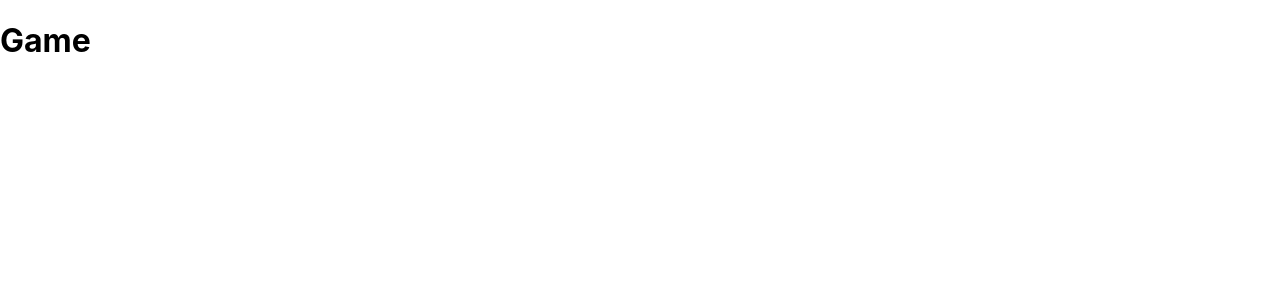
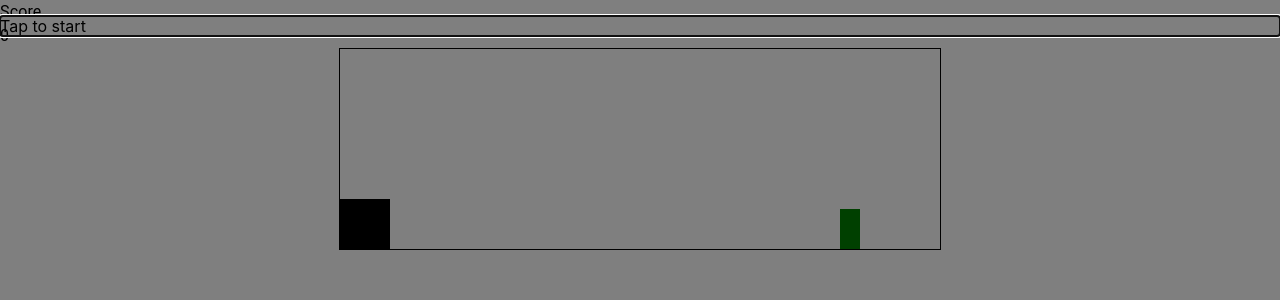
Before and after one commit to liswang24/kioski, a React (Create React App) app: page /Game in a window 1280 px wide. Shown: the top 300 px of the page. Built offline with nearby package versions, Linux system fonts and the light colour scheme.

Commit message:
Implement game functionality

```diff
--- a/src/Components/ConfirmModal.jsx
+++ b/src/Components/ConfirmModal.jsx
@@ -1,24 +1,20 @@
 import * as React from 'react';
 import { Box, Button, Modal } from "@mui/material";
-import { useNavigate } from "react-router-dom";
 
 function ConfirmModal(props) {
-  let navigate = useNavigate();
-  const routeToHome = () => {
-    let path = `/`;
-    navigate(path);
-  }
 
     return (
       <Modal
         open={props.open}
-        onClose={props.handleClose}
+        // onClose={props.handleClose}
         >
         <Box>
+          {/* TODO: Pass in custom messages */}
           {/* TODO: ADD X button */}
           {/* <Button endIcon={CloseRoundedIcon} onClick={props.handleClose}>why</Button> */}
           <p>Are you sure? Returning will remove any discounts your have aquired.</p>
-          <Button onClick={routeToHome}>Yes, abandon discount.</Button>
+          <Button onClick={props.handleClose}>Cancel</Button>
+          <Button onClick={props.confirmAction}>Yes, abandon discount.</Button>
         </Box>
       </Modal>
     );
--- a/src/Routes/Game.jsx
+++ b/src/Routes/Game.jsx
@@ -1,9 +1,115 @@
+import { Box, Button, Modal, Typography } from '@mui/material';
 import * as React from 'react';
+import { useNavigate } from 'react-router-dom';
+import ConfirmModal from '../Components/ConfirmModal';
+import '../Styles/game.css';
+
+// Adapted from "https://github.com/mdbootstrap/knowledge-base/tree/main/JS/games/dino-game"
 
 function Game() {
+  let navigate = useNavigate();
+
+  const routeToPath = (path) => {
+    navigate(path);
+  }
+
+  const routeToDiscountedProducts = () => {
+    navigate('../Products', {state:{discount:getDiscount(score)}})
+  }
+
+  const [jump, setJump] = React.useState(false);
+  const [gameOver, setGameOver] = React.useState(false);
+  const [score, setScore] = React.useState(0);
+  const [startGame, setStartGame] = React.useState(false);
+  const [confirmReset, setConfirmReset] = React.useState(false);
+  const [confirmHome, setConfirmHome] = React.useState(false);
+
+  const handleTap = event => {
+    if (!jump) {
+      setJump(true);
+      setTimeout(function() {
+        setJump(false);
+      }, 300);
+    }
+  }
+
+  const handleStart = () => setStartGame(true);
+  const handleOpenConfirmReset = () => setConfirmReset(true);
+  const handleCancelReset = () => setConfirmReset(false);
+  const handleOpenConfirmHome = () => setConfirmHome(true);
+  const handleCancelHome = () => setConfirmHome(false);
+
+  const resetGame = () => {
+    window.location.reload();
+  }
+
+  React.useEffect(() => {
+    const isAlive = setInterval(() => {
+      let dinoTop = parseInt(window.getComputedStyle(document.getElementById("dino")).getPropertyValue("top"));
+      let cactusLeft = parseInt(window.getComputedStyle(document.getElementById("cactus")).getPropertyValue("left"));
+
+      if (cactusLeft < 50 && cactusLeft > 0 && dinoTop >= 140) {
+        // TODO: modify positions
+        setGameOver(true);
+      }
+      else if (cactusLeft === -19) { //TODO: need to tweak
+        setScore((prevScore) => prevScore + 1);
+      }
+    }, 10);
+
+    return () => clearInterval(isAlive);
+  }, []);
+
+  const getDiscount = (score) => score >= 30 ? 20 : score >= 20 ? 15 : 10;
+
   return (
     <>
-        <h1>Game</h1>
+      <Modal
+        open={!startGame}
+        onClose={handleStart}
+      >
+        <Box>
+          <p>Tap to start</p>
+          {/* TODO: Potentially add button back to instructions */}
+        </Box>
+      </Modal>
+      {/* TODO: Clouds for visual flair */}
+      {(score >= 10) &&
+        <>
+          <Typography>Discount Unlocked:</Typography>
+          <Typography>{getDiscount(score)}%</Typography>
+        </>
+      }
+      <Typography>Score</Typography>
+      <Typography sx={(score === 10 || score === 20 || score === 30 )? {color: 'red'}: {}}>{score}</Typography>
+      {gameOver &&
+        <Box>
+          <Typography>{score < 10 ? 'GAME OVER' : 'CONGRATS'}</Typography>
+          {score < 10 ? <Typography>You did not unlock any discounts</Typography> : <>
+            <Typography>You have unlocked</Typography>
+            <Typography>{getDiscount(score)}% off</Typography>
+            <Typography>of your purchase</Typography>
+          </>}
+          {score >= 10 && <Button onClick={routeToDiscountedProducts}>Use Discount</Button>}
+          <Button onClick={score >= 10 ? handleOpenConfirmReset: resetGame}>Play Again</Button>
+          <ConfirmModal
+            open={confirmReset}
+            handleClose={handleCancelReset}
+            confirmAction={resetGame}
+            />
+          <Button onClick={score >= 10 ? handleOpenConfirmHome : () => routeToPath(`../`)}>Home</Button>
+          <ConfirmModal
+            open={confirmHome}
+            handleClose={handleCancelHome}
+            confirmAction={() => routeToPath(`../`)}
+            />
+
+        </Box>
+      }
+      <div className="game" onClick={handleTap}>
+          <div id="dino" className={jump ? 'jump' : ''} style={{ animationPlayState: startGame && !gameOver ? 'running' : 'paused'}}></div>
+          <div id="cactus" style={{ animationPlayState: startGame && !gameOver ? 'running' : 'paused'}}></div>
+      </div>
     </>
   );
 }
--- /dev/null
+++ b/src/Routes/GameInstructions.jsx
@@ -0,0 +1,21 @@
+import { Button } from '@mui/material';
+import * as React from 'react';
+import { useNavigate } from 'react-router-dom';
+
+function GameInstructions() {
+    let navigate = useNavigate();
+
+    const routeToGame = () => {
+        let path = `../Game`
+        navigate(path);
+    }
+    return (
+      <>
+            {/* TODO: X button */}
+          <h1>Game Instructions</h1>
+          <Button onClick={routeToGame}>Play</Button>
+      </>
+    );
+  }
+
+  export default GameInstructions;
--- a/src/Routes/Home.jsx
+++ b/src/Routes/Home.jsx
@@ -18,7 +18,7 @@ function Home() {
       >
         <Grid item>Discount Sticker</Grid>
         <Grid item>KIOSKI LOGO</Grid>
-        <Grid item><Button onClick={() => routeToPath(`Game`)} >Play Game</Button></Grid>
+        <Grid item><Button onClick={() => routeToPath(`Game/Instructions`)} >Play Game</Button></Grid>
         <Grid item><Button onClick={() => routeToPath(`Products`)} >Purchase</Button></Grid>
         <Grid item><Button onClick={() => routeToPath(`Info`)} startIcon={<QuestionMarkRoundedIcon />}>How it works</Button></Grid>
     </Grid>
--- a/src/Routes/Products.jsx
+++ b/src/Routes/Products.jsx
@@ -2,12 +2,22 @@ import * as React from 'react';
 import { Button, Card, CardActionArea, CardContent, Grid, Typography } from '@mui/material';
 import ConfirmModal from '../Components/ConfirmModal';
 import productData from '../productData';
-import { Link as RouterLink } from 'react-router-dom';
+import { Link as RouterLink, useLocation, useNavigate } from 'react-router-dom';
 
 function Products() {
-  const [open, setOpen] = React.useState(false);
-  const handleOpen = () => setOpen(true);
-  const handleClose = () => setOpen(false);
+  const [openConfirm, setOpenConfirm] = React.useState(false);
+  const handleOpenConfirm = () => setOpenConfirm(true);
+  const handleCloseConfirm = () => setOpenConfirm(false);
+
+  const location = useLocation();
+  const discount = location.state === null ? 0 : location.state.discount;
+
+  let navigate = useNavigate();
+
+  const routeToHome = () => {
+    let path = `/`;
+    navigate(path);
+  }
 
   const products = productData.map(product => {
     return (
@@ -28,12 +38,13 @@ function Products() {
 
     return (
       <Grid container>
+          <p>Discount: {discount}</p>
           <h1>Products</h1>
           <Grid container>
             {products}
           </Grid>
-          <Button onClick={handleOpen}>Cancel (prompt are you sure modal)</Button>
-          <ConfirmModal open={open} handleClose={handleClose}/>
+          <Button onClick={handleOpenConfirm}>Cancel</Button>
+          <ConfirmModal open={openConfirm} handleClose={handleCloseConfirm} confirmAction ={routeToHome}/>
       </Grid>
     );
   }
--- /dev/null
+++ b/src/Styles/game.css
@@ -0,0 +1,65 @@
+.game {
+    width: 600px;
+    height: 200px;
+    border: 1px solid black;
+    margin: auto;
+}
+
+#dino {
+    width: 50px;
+    height: 50px;
+    background-color: black;
+    /* background-image: url();
+    background-image: 50px 50px; */
+    position: relative;
+    top: 150px;
+}
+
+.jump {
+    animation: jump 0.3s linear;
+}
+
+@keyframes jump {
+    0% {
+        top: 150px;
+    }
+
+    30% {
+        top: 130px;
+    }
+
+    50% {
+        top: 80px;
+    }
+
+    80% {
+        top: 130px;
+    }
+
+    100% {
+        top: 150px;
+    }
+}
+
+#cactus {
+    width: 20px;
+    height: 40px;
+    position: relative;
+    top: 110px;
+    left: 580px;
+
+    background-color: green;
+    /* background-image: url();
+    background-size: 20px 40px; */
+
+    animation: block 3s infinite linear;
+}
+
+@keyframes block {
+    0% {
+        left: 500px;
+    }
+    100% {
+        left: -20px;
+    }
+}
--- a/src/index.js
+++ b/src/index.js
@@ -2,7 +2,6 @@ import React from 'react';
 import ReactDOM from 'react-dom/client';
 import { createBrowserRouter, RouterProvider } from "react-router-dom";
 import './index.css';
-import App from './App';
 import reportWebVitals from './reportWebVitals';
 import Home from './Routes/Home';
 import Game from './Routes/Game';
@@ -13,6 +12,7 @@ import Payment from './Routes/Payment';
 import Info from './Routes/Info';
 import Products from './Routes/Products';
 import ProductDetails from './Routes/ProductDetails';
+import GameInstructions from './Routes/GameInstructions';
 
 const router = createBrowserRouter([
   {
@@ -22,6 +22,10 @@ const router = createBrowserRouter([
   {
     path: "/Game",
     element: <Game />
+  },
+  {
+    path: "/Game/Instructions",
+    element: <GameInstructions />
   },
   {
     path: "/Cart",
```
